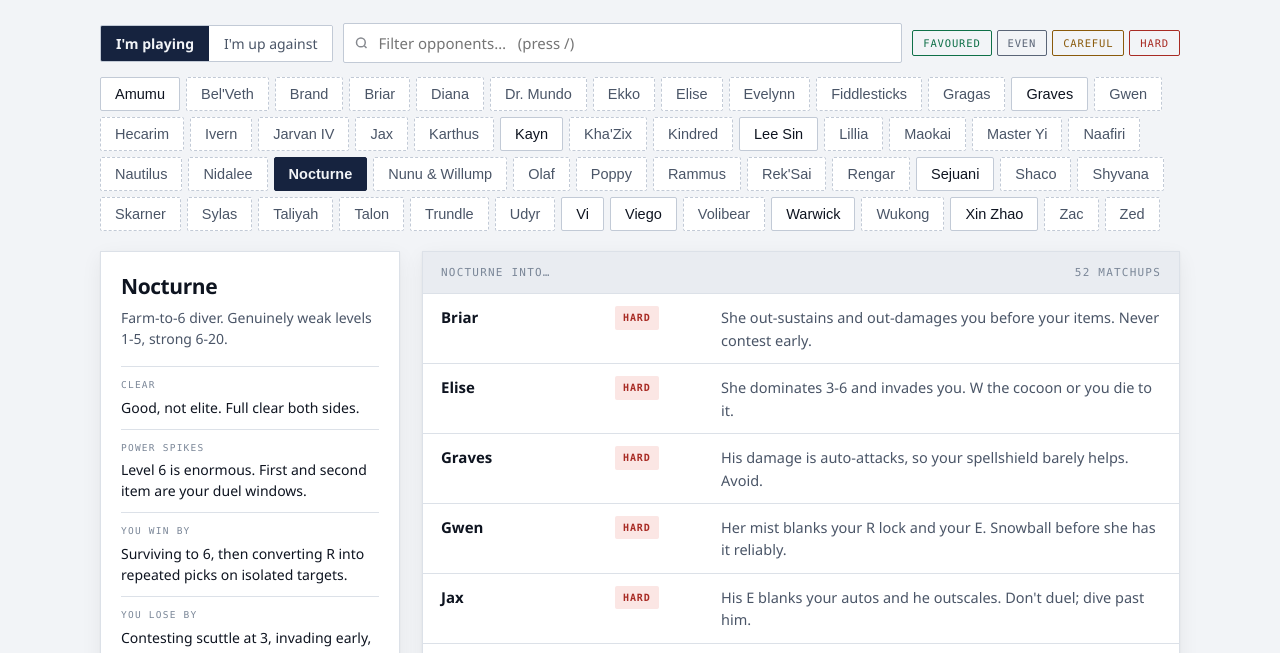
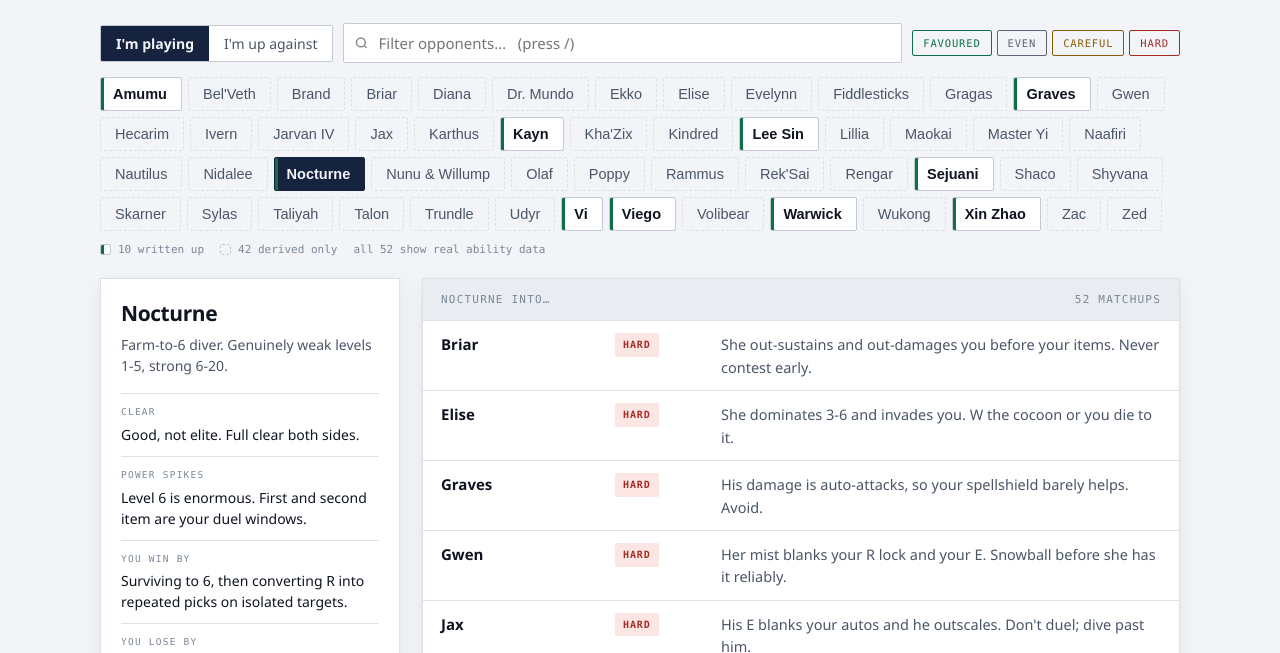
Before and after one commit to krosellCage/matchupslol, a plain HTML site: page index.html in a window 1280 px wide. Shown: the part 129-782 px from the top of the page. Drawn offline with Linux system fonts and the light colour scheme.

Commit message:
Make written champions readable at a glance in the picker
A dashed border and a slightly softer text colour were the only things
separating a written profile from a derived-only one. Across fifty-odd chips
that is invisible.

Written champions now carry a green left edge, full ink contrast and
semibold weight. Derived-only ones are properly recessive - faint text,
dashed border, no edge - and brighten on hover so they still read as
clickable. Added a legend under the picker so the distinction is stated
rather than inferred.

```diff
--- a/index.html
+++ b/index.html
@@ -73,10 +73,29 @@
   .fchip[data-v="favoured"]{color:var(--fav)} .fchip[data-v="even"]{color:var(--even)}
   .fchip[data-v="careful"]{color:var(--care)} .fchip[data-v="hard"]{color:var(--hard)}
 
-  .champs{display:flex;gap:6px;flex-wrap:wrap;margin-bottom:20px}
-  .cchip{font-size:14.5px;padding:8px 14px;border:1px solid var(--line2);background:var(--surface);
-         color:var(--ink);cursor:pointer;border-radius:2px}
-  .cchip.on{background:var(--accent);color:var(--ground);border-color:var(--accent);font-weight:600}
+  .champs{display:flex;gap:6px;flex-wrap:wrap;margin-bottom:10px}
+
+  /* A champion with a written profile carries a green edge and full contrast.
+     One with only derived matchups is recessive: faint text, dashed border, no
+     edge. A dashed-vs-solid border alone was invisible across 50-odd chips. */
+  .cchip{font-size:14.5px;padding:8px 14px 8px 12px;border:1px solid var(--line2);
+         background:var(--surface);color:var(--ink);cursor:pointer;border-radius:2px;
+         font-weight:600;box-shadow:inset 3px 0 0 var(--fav)}
+  .cchip:hover{border-color:var(--accent)}
+  .cchip.on{background:var(--accent);color:var(--ground);border-color:var(--accent)}
+  .cchip.thin{background:transparent;color:var(--faint);border-color:var(--line);
+              border-style:dashed;font-weight:400;box-shadow:none;padding-left:14px}
+  .cchip.thin:hover{color:var(--ink);border-color:var(--line2)}
+  .cchip.thin.on{background:var(--accent);color:var(--ground);
+                 border-color:var(--accent);border-style:solid}
+
+  .legend{font-family:var(--mono);font-size:11px;color:var(--faint);margin:0 0 20px;
+          display:flex;gap:16px;flex-wrap:wrap;align-items:center}
+  .legend span{display:inline-flex;align-items:center;gap:7px}
+  .legend i{width:11px;height:11px;border-radius:2px;display:inline-block;
+            border:1px solid var(--line2);background:var(--surface)}
+  .legend i.w{box-shadow:inset 3px 0 0 var(--fav)}
+  .legend i.d{border-style:dashed;background:transparent}
 
   /* layout */
   .cols{display:grid;grid-template-columns:300px 1fr;gap:22px;align-items:start}
@@ -177,6 +196,7 @@
 </div>
 
 <div class="champs" id="champs"></div>
+<p class="legend" id="legend"></p>
 
 <div class="cols">
   <aside class="profile" id="profile"></aside>
@@ -271,6 +291,16 @@
       }
     });
     return out;
+  }
+
+  function renderLegend(){
+    var el = document.getElementById('legend');
+    if (mode !== 'play') { el.innerHTML = ''; return; }
+    var total = allChampions().length;
+    el.innerHTML =
+      '<span><i class="w"></i>' + champs.length + ' written up</span>' +
+      '<span><i class="d"></i>' + (total - champs.length) + ' derived only</span>' +
+      '<span>all ' + total + ' show real ability data</span>';
   }
 
   function renderChamps(){
@@ -420,7 +450,7 @@
     setLane(parseInt(b.dataset.i, 10));
   });
 
-  function renderAll(){ renderChamps(); renderProfile(); renderRows(); }
+  function renderAll(){ renderChamps(); renderLegend(); renderProfile(); renderRows(); }
 
   elChamps.addEventListener('click', function(e){
     var b = e.target.closest('.cchip'); if (!b) return;
```
